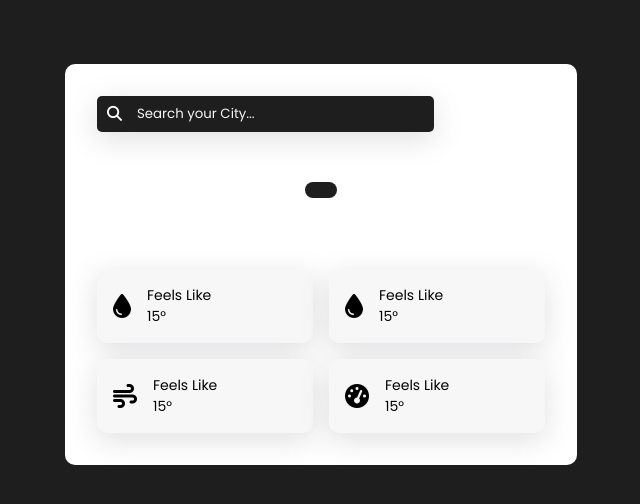
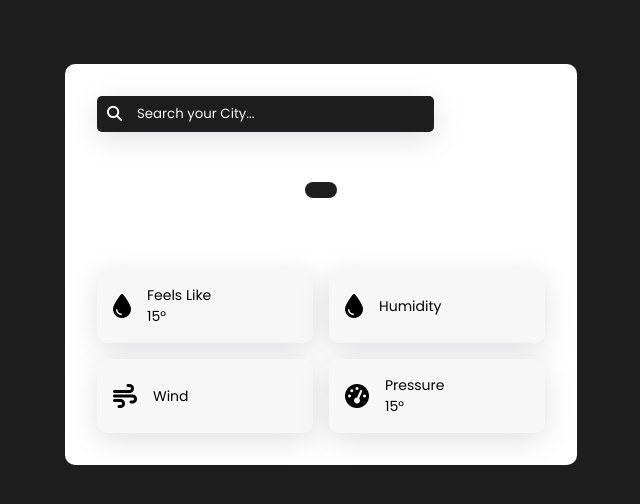
Before and after one commit to NitinDogra007/weather_app_v2, a plain HTML site: page index.html in a window 1280 px wide. Shown: the whole page, without its empty margins (319-959 px from the left). Drawn offline with Linux system fonts and the light colour scheme.

Commit message:
add error div to display errors

```diff
--- a/index.html
+++ b/index.html
@@ -24,6 +24,7 @@
 					/>
 				</form>
 			</div>
+			<div class="display_error"></div>
 
 			<!-- Weather Main Data -->
 			<div class="weather_body">
@@ -52,21 +53,21 @@
 				<div class="weather_card">
 					<i class="fa-solid fa-droplet"></i>
 					<div>
-						<p>Feels Like</p>
-						<p class="weather_humidity">15&#176</p>
+						<p>Humidity</p>
+						<p class="weather_humidity"></p>
 					</div>
 				</div>
 				<div class="weather_card">
 					<i class="fa-solid fa-wind"></i>
 					<div>
-						<p>Feels Like</p>
-						<p class="weather_wind">15&#176</p>
+						<p>Wind</p>
+						<p class="weather_wind"></p>
 					</div>
 				</div>
 				<div class="weather_card">
 					<i class="fa-solid fa-gauge-high"></i>
 					<div>
-						<p>Feels Like</p>
+						<p>Pressure</p>
 						<p class="weather_pressure">15&#176</p>
 					</div>
 				</div>
```
